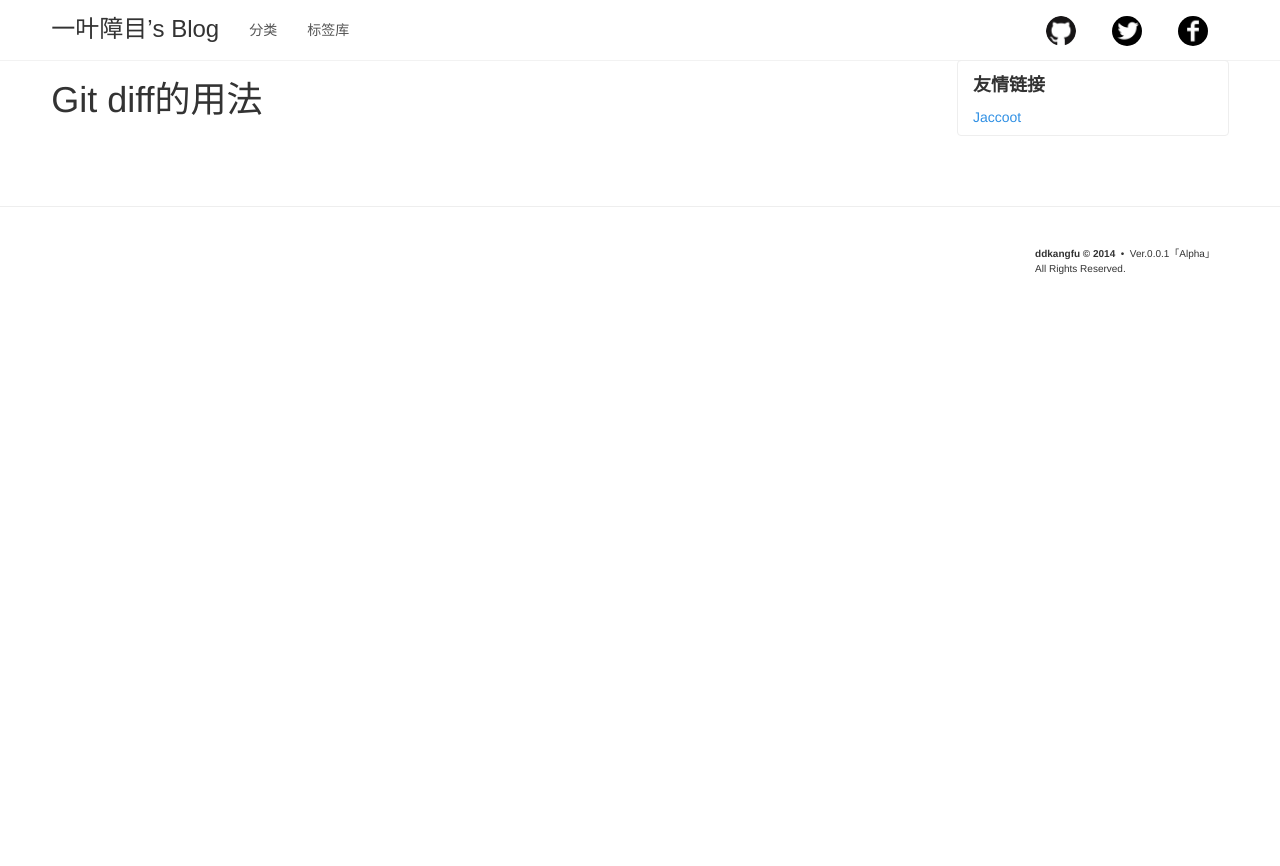
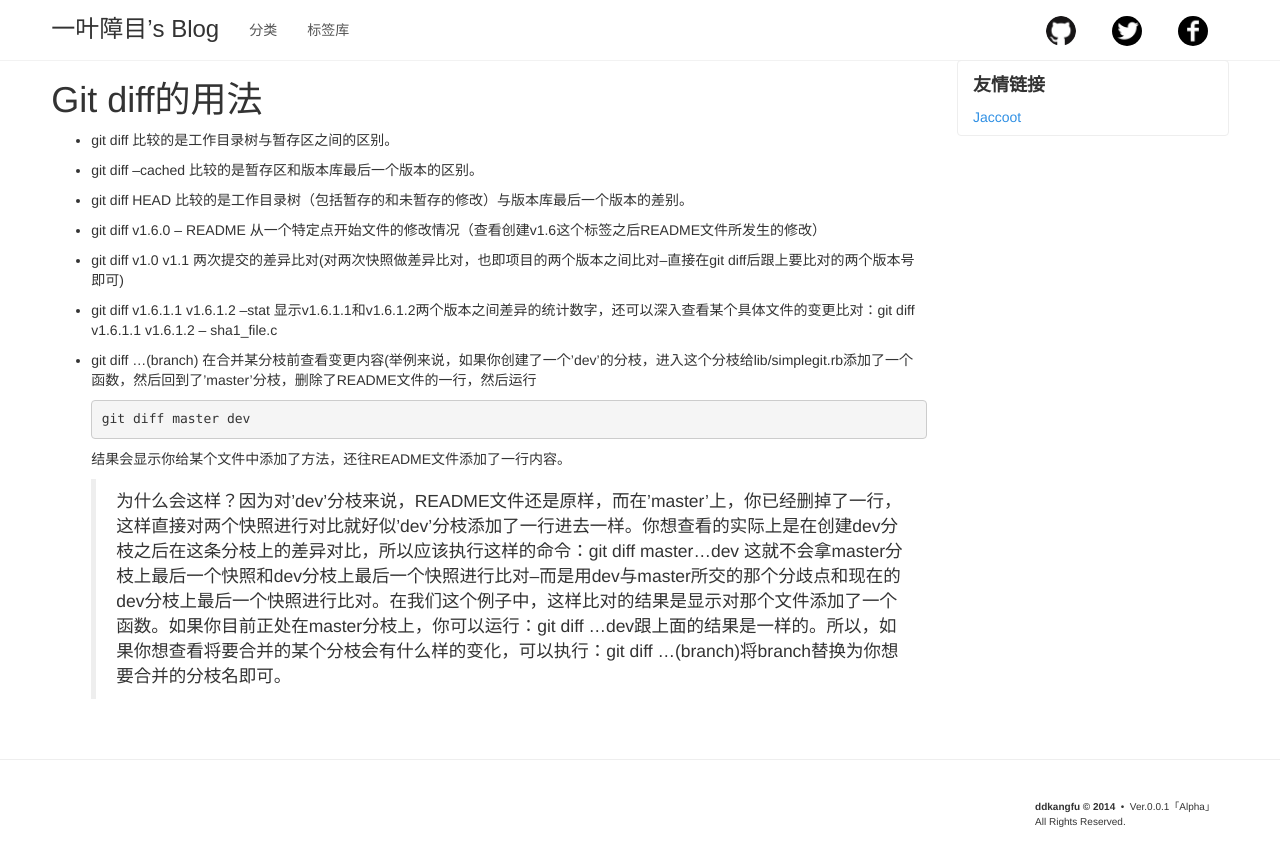
Before and after one commit to ddkangfu/ddkangfu.github.io, a Jekyll site: the page built from _posts/2014-12-07-git-diff.md, in a window 1280 px wide. Shown: the top 866 px of the page. Built offline with Jekyll 4.4.1, drawn with Linux system fonts in a browser that asks for light colours; some web fonts are replaced; Markdown is read by kramdown in place of the engine named in the settings.

Commit message:
修改了新文档的样式

````diff
--- a/_posts/2014-12-07-git-diff.md
+++ b/_posts/2014-12-07-git-diff.md
@@ -5,4 +5,23 @@ category: 开发
 comments: true
 ---
 
-#Git diff的用法
+# Git diff的用法
+
+* git diff 比较的是工作目录树与暂存区之间的区别。
+
+* git diff --cached 比较的是暂存区和版本库最后一个版本的区别。
+
+* git diff HEAD 比较的是工作目录树（包括暂存的和未暂存的修改）与版本库最后一个版本的差别。
+
+* git diff v1.6.0 -- README 从一个特定点开始文件的修改情况（查看创建v1.6这个标签之后README文件所发生的修改）
+
+* git diff v1.0 v1.1 两次提交的差异比对(对两次快照做差异比对，也即项目的两个版本之间比对--直接在git diff后跟上要比对的两个版本号即可)
+
+* git diff v1.6.1.1 v1.6.1.2 --stat 显示v1.6.1.1和v1.6.1.2两个版本之间差异的统计数字，还可以深入查看某个具体文件的变更比对：git diff v1.6.1.1 v1.6.1.2 -- sha1_file.c
+
+* git diff ...(branch) 在合并某分枝前查看变更内容(举例来说，如果你创建了一个'dev'的分枝，进入这个分枝给lib/simplegit.rb添加了一个函数，然后回到了'master'分枝，删除了README文件的一行，然后运行
+```
+git diff master dev
+```
+结果会显示你给某个文件中添加了方法，还往README文件添加了一行内容。
+> 为什么会这样？因为对'dev'分枝来说，README文件还是原样，而在'master'上，你已经删掉了一行，这样直接对两个快照进行对比就好似'dev'分枝添加了一行进去一样。你想查看的实际上是在创建dev分枝之后在这条分枝上的差异对比，所以应该执行这样的命令：git diff master...dev 这就不会拿master分枝上最后一个快照和dev分枝上最后一个快照进行比对--而是用dev与master所交的那个分歧点和现在的dev分枝上最后一个快照进行比对。在我们这个例子中，这样比对的结果是显示对那个文件添加了一个函数。如果你目前正处在master分枝上，你可以运行：git diff ...dev跟上面的结果是一样的。所以，如果你想查看将要合并的某个分枝会有什么样的变化，可以执行：git diff ...(branch)将branch替换为你想要合并的分枝名即可。
````
